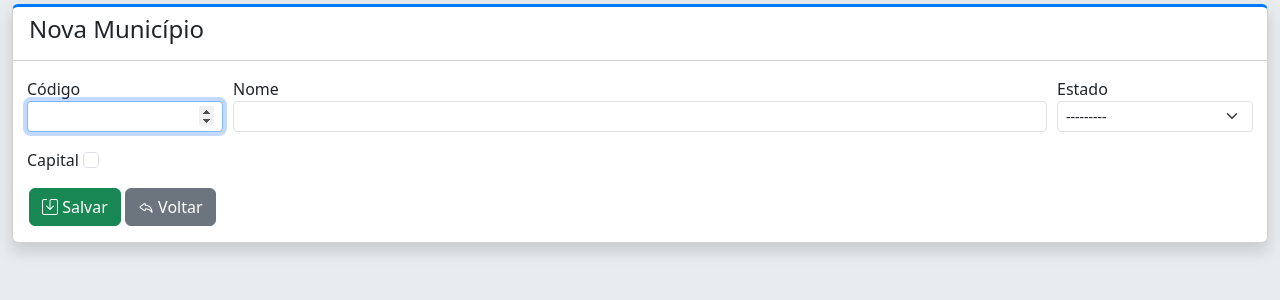
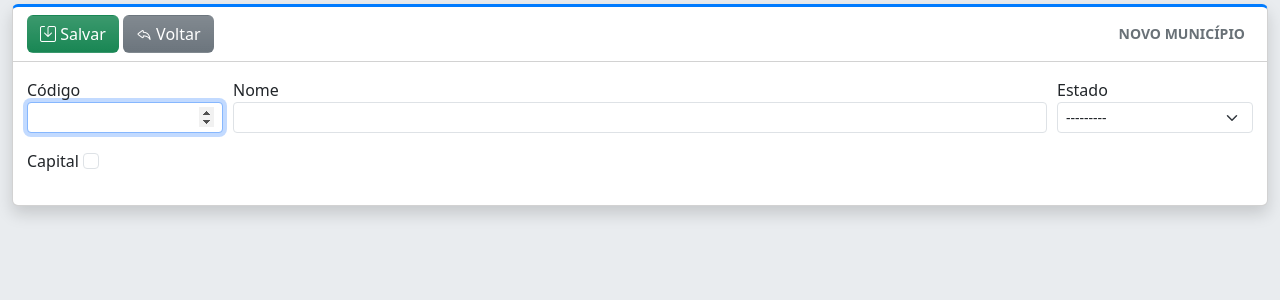
Before and after one commit to jvsjanilson/MeuFinanceiro, a Django app: page /municipios/create in a window 1280 px wide. Shown: the part 65-365 px from the top of the page. Run offline with Django 4.2, Linux system fonts and the light colour scheme; the visitor is signed in with stand-in values (Sample User, id 1); data that the repository does not hold is empty.

Commit message:
feat: ajuste no layout form municipio

```diff
--- a/cadastro/templates/cadastro/municipio/form.html
+++ b/cadastro/templates/cadastro/municipio/form.html
@@ -1,16 +1,22 @@
 {% extends 'base.html' %}
 {% block title %} {{ verbose_name }} {% endblock title %}
 {% block conteudo %}
-
+<form method="post" novalidate>
+    {% csrf_token %}
     <div class="card shadow card-outline">
         <div class="card-header">
-            <h4>{%if object %} Editar {% else %} Nova {%endif%} {{ verbose_name }}</h4>
+            <div class="row d-flex align-items-center">
+                <div class="col">
+                    <button class="text-white btn bg-success bg-gradient" type="submit" ><i class="bi bi-save"></i> Salvar</button>
+                    <a class="text-white btn bg-secondary bg-gradient" href="{% url 'municipio-list' %}"><i class="bi bi-reply"></i> Voltar</a>
+                </div>
+                <div class="col-auto">
+                    <h4 class="card-title">{%if object %} Editar {% else %} Novo {%endif%} {{ verbose_name }}</h4>
+                </div>
+            </div>
         </div>
 
         <div class="card-body">
-            <form method="post" novalidate>
-                    {% csrf_token %}
-
             <div class="row">
                 <div class="col-md-2">
                     <div class="mb-3">
@@ -57,7 +63,6 @@
                 </div>
             </div>
 
-
             <div class="row">
                 <div class="col-md-4">
                     <div class="mb-3">
@@ -66,10 +71,7 @@
                     </div>
                 </div>
             </div>
-
-                    <button class="btn btn-success" type="submit" ><i class="bi bi-save"></i> Salvar</button>
-                    <a class="btn btn-secondary" href="{% url 'municipio-list' %}"><i class="bi bi-reply"></i> Voltar</a>
-                </form>
         </div>
     </div>
+ </form>
 {% endblock conteudo%}
```
Lines whose indentation alone changed are shown as unchanged.
